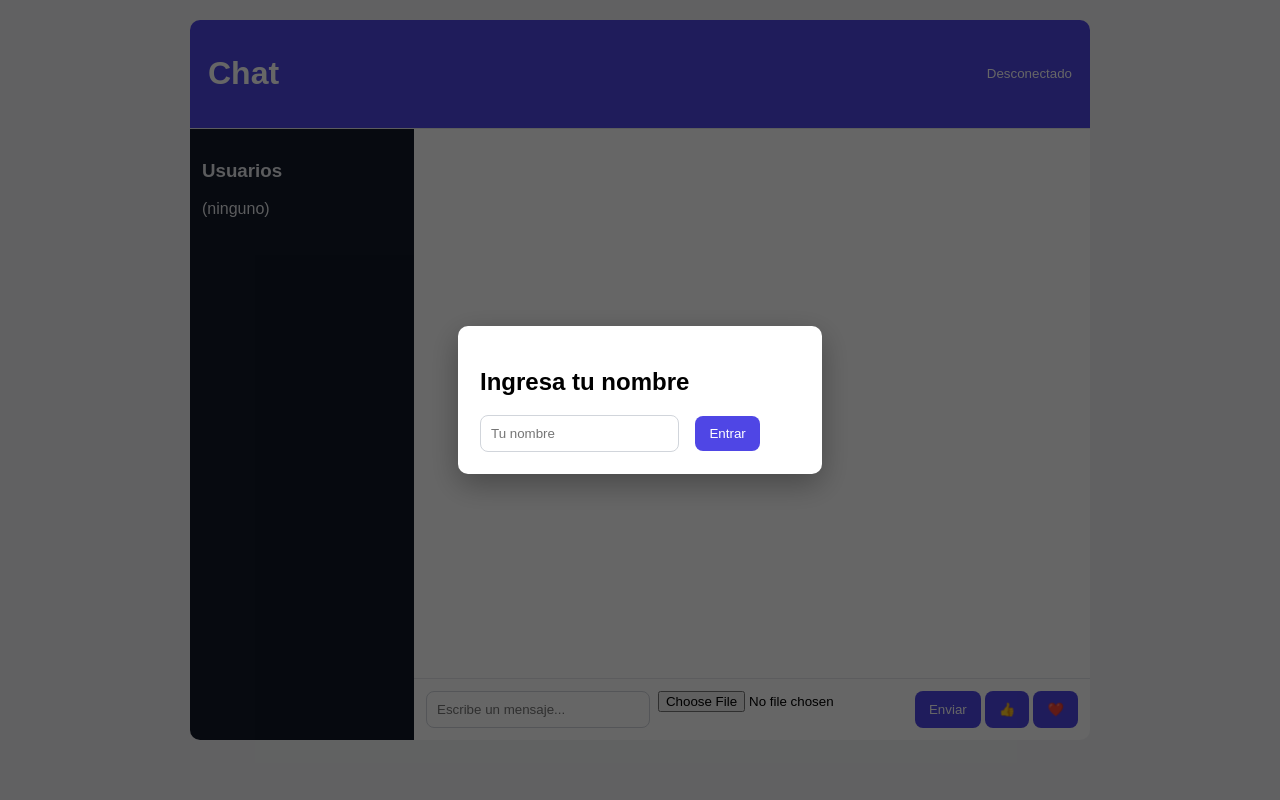
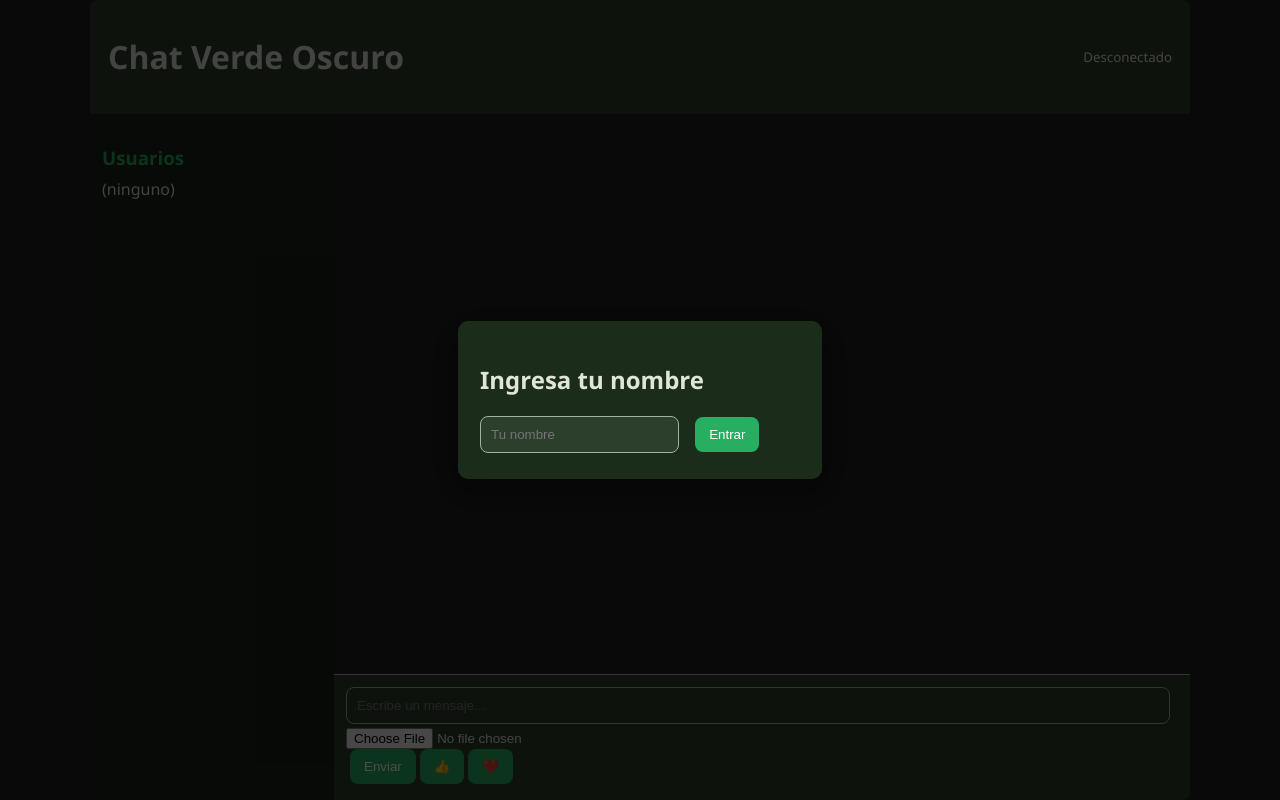
Before and after one commit to jesusbenitoviciana-web/gBchat, a website: page index.html in a window 1280 px wide. Drawn offline with Linux system fonts and the light colour scheme.

Commit message:
Update index.html disc views

```diff
--- a/index.html
+++ b/index.html
@@ -3,29 +3,41 @@
 <head>
 <meta charset="utf-8" />
 <meta name="viewport" content="width=device-width,initial-scale=1" />
-<title>Chat con Globos e Imágenes</title>
+<title>Chat Verde Oscuro</title>
 <style>
-body{margin:0;font-family:Arial,sans-serif;background:#f3f4f6;}
-.app{max-width:900px;margin:20px auto;background:#fff;border-radius:10px;overflow:hidden;display:flex;flex-direction:column;height:90vh;}
-header{background:#4f46e5;color:#fff;padding:14px 18px;display:flex;justify-content:space-between;align-items:center;}
-.container{flex:1;display:flex;overflow:hidden;border-top:1px solid #e5e7eb;}
-.sidebar{width:200px;background:#111827;color:#e5e7eb;padding:12px;overflow-y:auto;}
+:root{
+  --bg-main:#1b1f1c;
+  --bg-sidebar:#162016;
+  --bg-header:#2c3e2c;
+  --bg-bubble-you:#2ecc71;
+  --bg-bubble-other:#27ae60;
+  --text-main:#e0e5da;
+  --text-muted:#a0b2a0;
+  --accent:#27ae60;
+}
+body{margin:0;font-family:'Segoe UI',Arial,sans-serif;background:var(--bg-main);color:var(--text-main);}
+.app{max-width:1100px;margin:0 auto;height:100vh;display:flex;flex-direction:column;border-radius:8px;overflow:hidden;}
+header{background:var(--bg-header);padding:14px 18px;display:flex;justify-content:space-between;align-items:center;}
+.container{flex:1;display:flex;overflow:hidden;}
+.sidebar{width:220px;background:var(--bg-sidebar);padding:12px;overflow-y:auto;}
+.sidebar h3{color:var(--accent);margin-bottom:8px;}
 .main{flex:1;display:flex;flex-direction:column;}
 .messages{flex:1;overflow-y:auto;padding:12px;scroll-behavior:smooth;}
 .message{margin-bottom:8px;display:flex;flex-direction:column;}
-.meta{font-size:12px;color:#6b7280;margin-bottom:2px;}
-.bubble{padding:8px 12px;border-radius:15px;max-width:70%;display:inline-block;}
-.you .bubble{background:#10b981;color:#fff;align-self:flex-end;}
-.other .bubble{background:#e5e7eb;color:#111827;align-self:flex-start;}
+.meta{font-size:12px;color:var(--text-muted);margin-bottom:2px;}
+.bubble{padding:10px 14px;border-radius:15px;max-width:70%;display:inline-block;word-wrap:break-word;}
+.you .bubble{background:var(--bg-bubble-you);color:#fff;align-self:flex-end;}
+.other .bubble{background:var(--bg-bubble-other);color:#fff;align-self:flex-start;}
 img.message-img{max-width:60%;border-radius:12px;margin-top:4px;}
-.input-area{display:flex;padding:12px;border-top:1px solid #e5e7eb;}
-input[type=text],#input{flex:1;padding:10px;border:1px solid #d1d5db;border-radius:8px;margin-right:8px;}
-button{background:#4f46e5;color:#fff;border:none;padding:10px 14px;border-radius:8px;cursor:pointer;margin-left:4px;}
-.join-overlay{position:fixed;inset:0;background:rgba(0,0,0,.6);display:flex;align-items:center;justify-content:center;}
-.join-card{background:#fff;padding:22px;border-radius:10px;width:90%;max-width:320px;box-shadow:0 10px 30px rgba(0,0,0,.3);}
+.input-area{display:flex;padding:12px;border-top:1px solid var(--text-muted);flex-wrap:wrap;background:var(--bg-header);}
+input[type=text],#input{flex:1;padding:10px;border:1px solid var(--text-muted);border-radius:8px;margin-right:8px;margin-bottom:4px;background:#2c3e2c;color:#fff;}
+button{background:var(--accent);color:#fff;border:none;padding:10px 14px;border-radius:8px;cursor:pointer;margin-left:4px;margin-bottom:4px;}
+#imgInput{flex-basis:100%;}
+.join-overlay{position:fixed;inset:0;background:rgba(0,0,0,.7);display:flex;align-items:center;justify-content:center;}
+.join-card{background:#1b2c1b;padding:22px;border-radius:10px;width:90%;max-width:320px;box-shadow:0 10px 30px rgba(0,0,0,.5);}
 .you{font-weight:600;}
-.sys{color:#6b7280;font-style:italic;}
-@media(max-width:600px){.container{flex-direction:column;}.sidebar{width:100%;height:100px;order:2;overflow-x:auto;}.main{order:1;}}
+.sys{color:var(--text-muted);font-style:italic;}
+@media(max-width:800px){.container{flex-direction:column;}.sidebar{width:100%;height:120px;order:2;overflow-x:auto;}.main{order:1;}}
 </style>
 </head>
 <body>
@@ -42,7 +54,7 @@ button{background:#4f46e5;color:#fff;border:none;padding:10px 14px;border-radius
 
 <div class="app">
   <header>
-    <h1>Chat</h1>
+    <h1>Chat Verde Oscuro</h1>
     <small id="status">Desconectado</small>
   </header>
   <div class="container">
@@ -84,6 +96,7 @@ let ws=null,username='',reconnectAttempts=0,MAX_RECONNECT=5;
 function escapeHtml(s){return String(s).replace(/&/g,'&amp;').replace(/</g,'&lt;').replace(/>/g,'&gt;');}
 function addSystemMessage(text){const el=document.createElement('div');el.className='message sys';el.textContent=text;messagesEl.appendChild(el);messagesEl.scrollTop=messagesEl.scrollHeight;}
 function renderUsers(users){if(!users||users.length===0)usersEl.innerHTML='(ninguno)';else usersEl.innerHTML=users.map(u=>u===username?`<div class="you">${u} (tú)</div>`:`<div>${u}</div>`).join('');}
+
 function addMessage(msg){
   const el=document.createElement('div');
   el.className='message '+(msg.name===username?'you':'other');
@@ -99,16 +112,28 @@ function tryConnect(){
   if(ws&&(ws.readyState===WebSocket.OPEN||ws.readyState===WebSocket.CONNECTING)) return;
   ws=new WebSocket(WS_URL);
   ws.addEventListener('open',()=>{statusEl.textContent='Conectado'; reconnectAttempts=0; if(username) ws.send(JSON.stringify({type:'join',name:username}));});
-  ws.addEventListener('message',ev=>{let data;try{data=JSON.parse(ev.data);}catch(e){return;}if(data.type==='users')renderUsers(data.users);else if(data.type==='message')addMessage(data);else if(data.type==='system')addSystemMessage(data.text);});
+  ws.addEventListener('message',ev=>{
+    let data;
+    try{data=JSON.parse(ev.data);}catch(e){return;}
+    if(data.type==='users') renderUsers(data.users);
+    else if(data.type==='message') addMessage(data);
+    else if(data.type==='system') addSystemMessage(data.text);
+    else if(data.type==='history'){ data.messages.forEach(msg=>addMessage(msg)); }
+  });
   ws.addEventListener('close',()=>{statusEl.textContent='Desconectado'; if(reconnectAttempts<MAX_RECONNECT){const delay=Math.pow(2,reconnectAttempts)*1000; addSystemMessage(`Conexión cerrada. Reintentando en ${delay/1000}s...`); reconnectAttempts++; setTimeout(tryConnect,delay);} else addSystemMessage('No se pudo reconectar.');});
   ws.addEventListener('error',()=>{addSystemMessage('Error de WebSocket.'); statusEl.textContent='Error';});
 }
 
-function sendReaction(emoji){
-  if(ws && ws.readyState===WebSocket.OPEN) ws.send(JSON.stringify({type:'message', text:emoji}));
-}
+function sendReaction(emoji){if(ws && ws.readyState===WebSocket.OPEN) ws.send(JSON.stringify({type:'message', text:emoji}));}
 
-if(joinForm) joinForm.addEventListener('submit',e=>{e.preventDefault();const v=nameInput.value.trim();if(!v) return alert('Ingresa un nombre');username=v;joinOverlay.style.display='none';tryConnect();});
+if(joinForm) joinForm.addEventListener('submit',e=>{
+  e.preventDefault();
+  const v=nameInput.value.trim();
+  if(!v) return alert('Ingresa un nombre');
+  username=v;
+  joinOverlay.style.display='none';
+  tryConnect();
+});
 
 if(form) form.addEventListener('submit',e=>{
   e.preventDefault();
```
